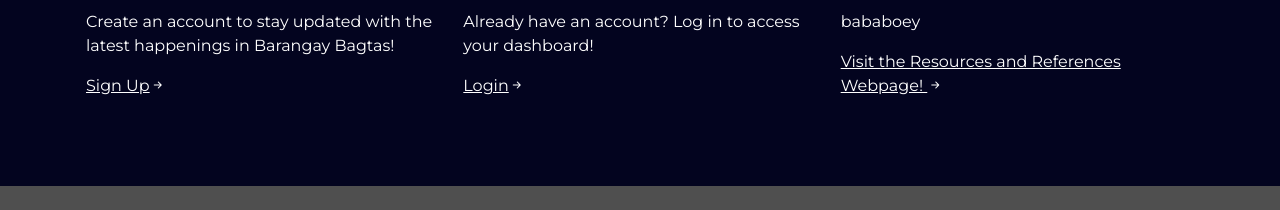
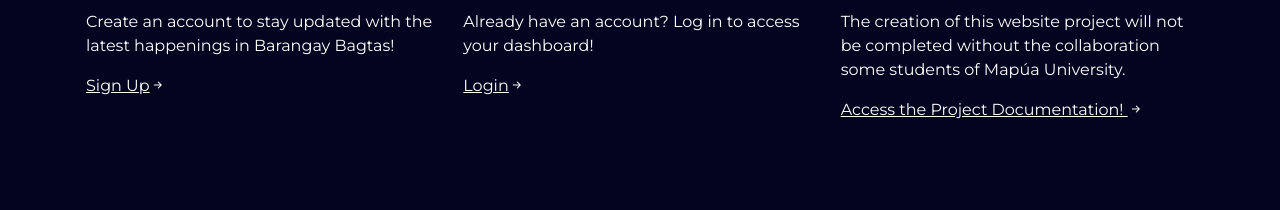
Before and after one commit to Rob-Eugene30/BIP, a Flask app: page / in a window 1280 px wide. Shown: the part 911-1121 px from the top of the page. Before the commit the page ends 1097 px from the top, so only its background shows below. Run offline with Flask 3, Linux system fonts and the light colour scheme.

Commit message:
updated the bababoey part of the welcome page

```diff
--- a/Website/templates/welcome.html
+++ b/Website/templates/welcome.html
@@ -70,8 +70,8 @@
 
                 <div class="col-12 col-sm-4 mb-4">
                         <h3>About this Website</h3>
-                        <p>bababoey</p>
-                        <a href="rar.pdf" target="_blank" class="text-white"><p>Visit the Resources and References Webpage! <i class="bi bi-arrow-right-short"></i></p></a>
+                        <p>The creation of this website project will not be completed without the collaboration some students of Mapúa University.</p>
+                        <a href="https://docs.google.com/document/d/18-i0a3-zxEkV5I3UlMX4op81XPBHSPtlLkHFYOKnAn4/edit?usp=sharing" target="_blank" class="text-white"><p>Access the Project Documentation! <i class="bi bi-arrow-right-short"></i></p></a>
                 </div>
             </div>
         </div>
```
